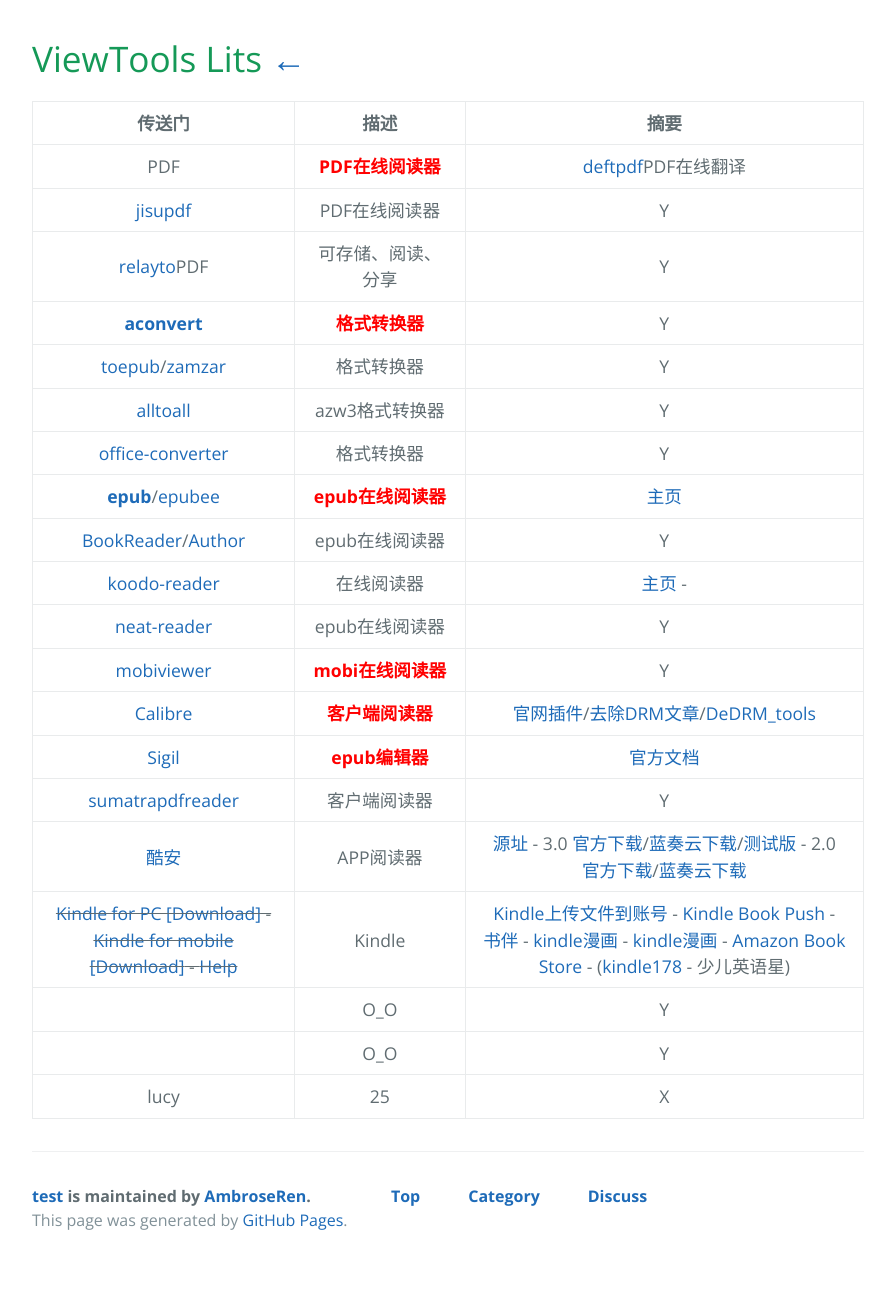
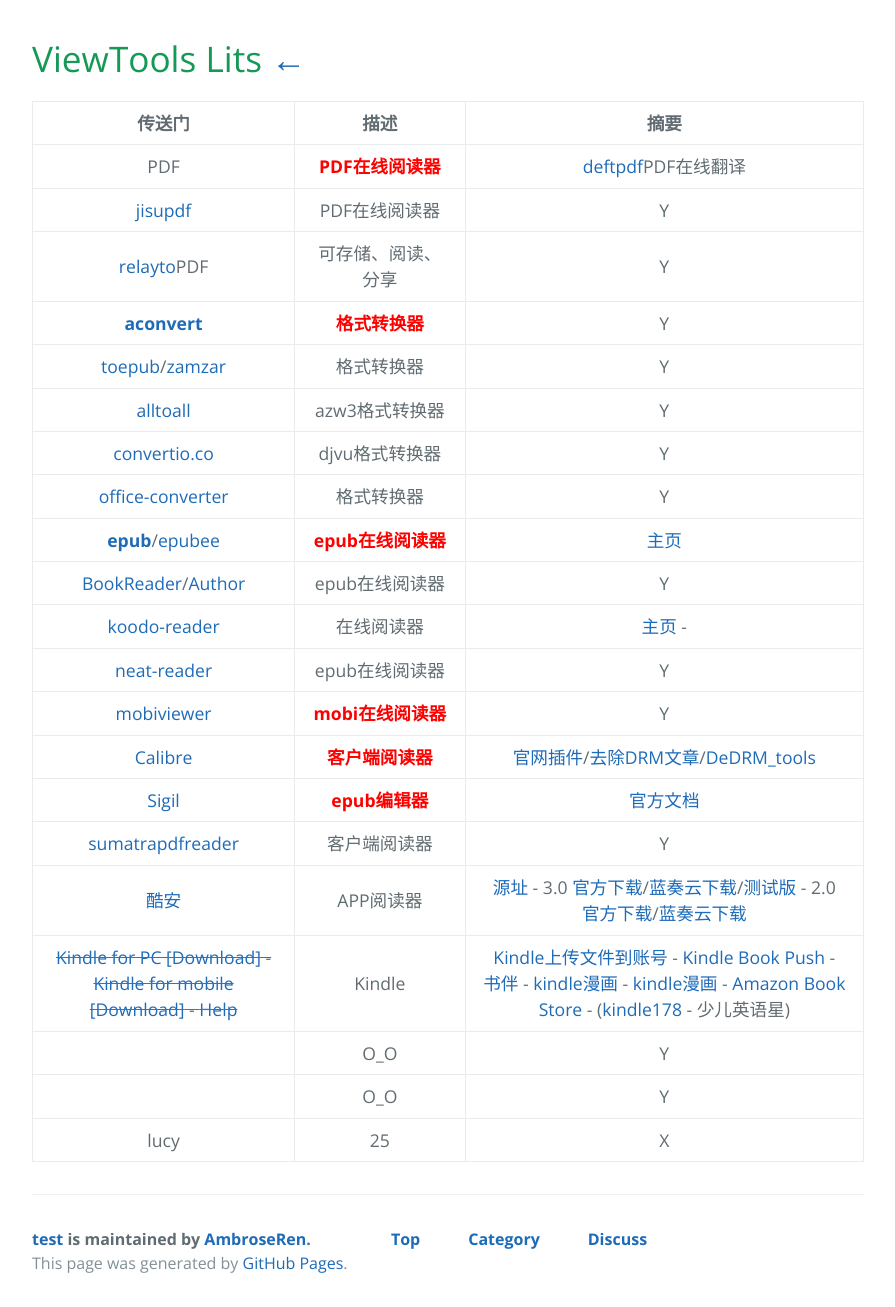
Before and after one commit to AmbroseRen/test, a Jekyll site: the page built from Library/ViewTools.md, in a window 1280 px wide. Shown: the whole page, without its empty margins (192-1087 px from the left). Built offline with Jekyll 4.4.1, drawn with Linux system fonts in a browser that asks for light colours; our own code applies the rules of GitHub Pages for plain Markdown files; the repository's description, which GitHub fills in, is left out; before the commit the page ends 1264 px from its top, so only the background shows below that.

Commit message:
Update ViewTools.md

```diff
--- a/Library/ViewTools.md
+++ b/Library/ViewTools.md
@@ -8,6 +8,7 @@
 | __[aconvert](https://www.aconvert.com/cn/ebook/epub-to-mobi/)__ | <font color="#ff0000"><b>格式转换器</b></font> | Y |
 | [toepub](https://toepub.com/zh/)/[zamzar](https://www.zamzar.com/) | 格式转换器 | Y |
 | [alltoall](https://www.alltoall.net/%e7%94%b5%e5%ad%90%e4%b9%a6/) | azw3格式转换器 | Y |
+| [convertio.co](https://convertio.co/zh/djvu-mobi/) | djvu格式转换器 | Y |
 | [office-converter](https://cn.office-converter.com/ebook-converter) | 格式转换器 | Y |
 | __[epub](https://epub.liumingye.cn/)__/[epubee](http://cn.epubee.com/) | <font color="#ff0000"><b>epub在线阅读器</b></font> | [主页](https://tool.liumingye.cn/) |
 | [BookReader](https://ztftrue.github.io/BookReader/)/[Author](https://github.com/ztftrue/BookReader/) | epub在线阅读器 | Y |
```
